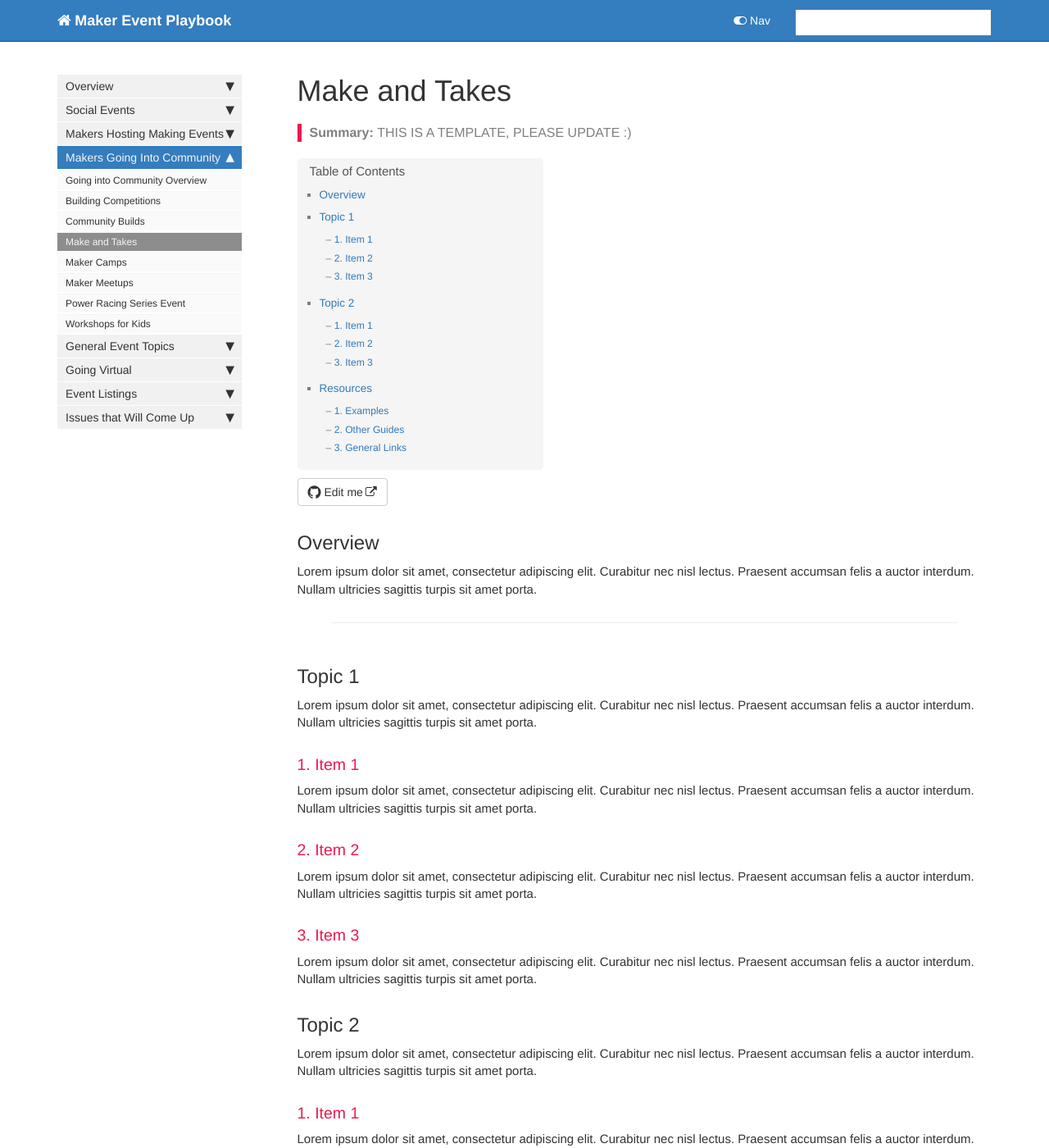
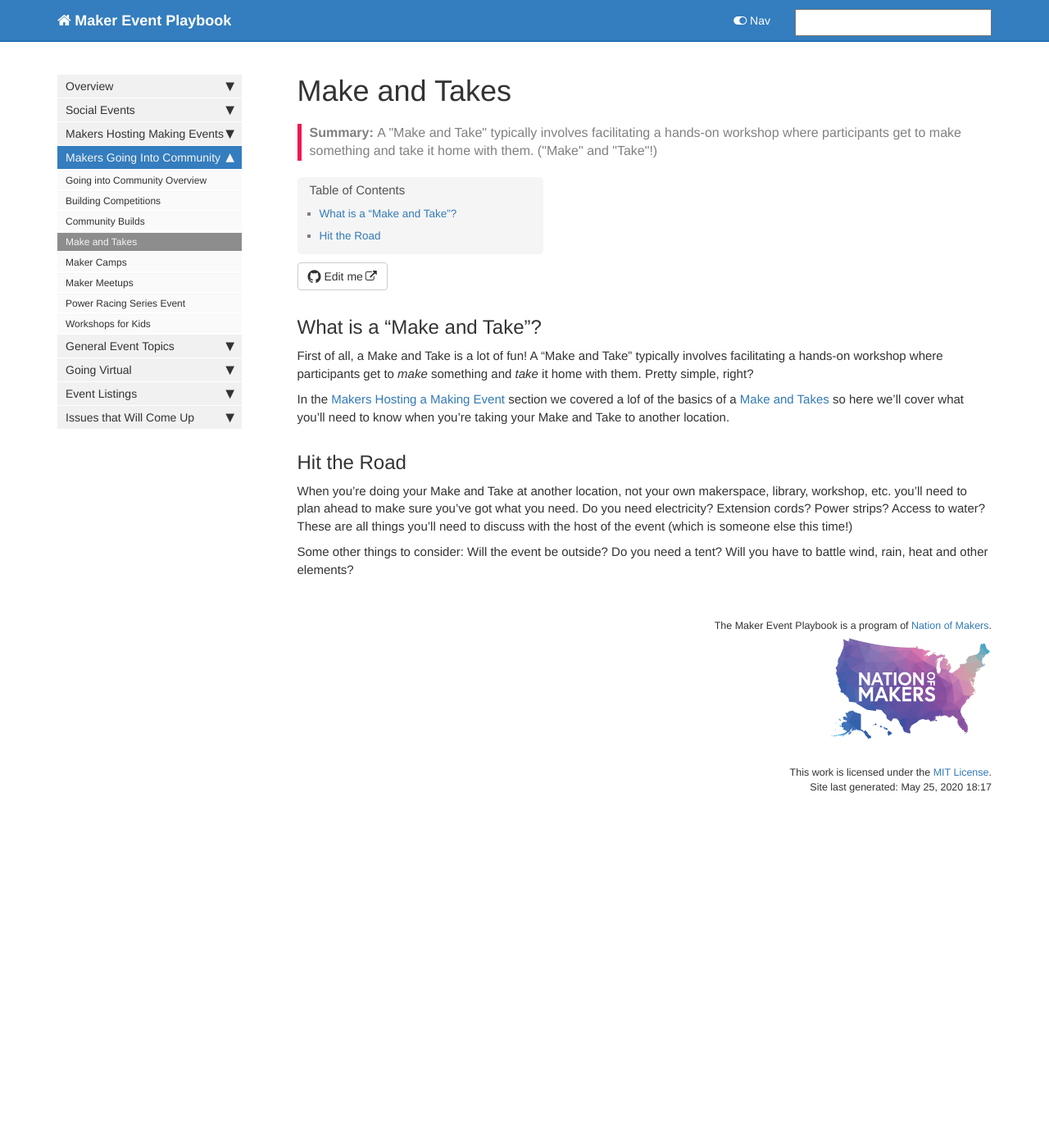
Before and after one commit to nationofmakers/maker-event-playbook, a Jekyll site: the page built from pages/community/make_and_takes.md, in a window 1280 px wide and 1400 px high. Shown: the whole window at 82% size. Built offline with Jekyll 4.4.1, drawn with Linux system fonts in a browser that asks for light colours; comment, search, counter and statistics services are not loaded; some of the changed text lies outside the part shown.

Commit message:
More content

```diff
--- a/pages/community/make_and_takes.md
+++ b/pages/community/make_and_takes.md
@@ -1,51 +1,20 @@
 ---
 title: Make and Takes
-keywords: homepage
-tags: need_content
+keywords:
+tags: [make, take, workshop]
 sidebar: home_sidebar
 permalink: /makers_going_into_community/make_and_takes
-summary: THIS IS A TEMPLATE, PLEASE UPDATE :)
+summary: A "Make and Take" typically involves facilitating a hands-on workshop where participants get to make something and take it home with them. ("Make" and "Take"!)
 ---
 
-## Overview
-Lorem ipsum dolor sit amet, consectetur adipiscing elit. Curabitur nec nisl lectus. Praesent accumsan felis a auctor interdum. Nullam ultricies sagittis turpis sit amet porta.
+## What is a "Make and Take"?
 
-***
+First of all, a Make and Take is a lot of fun! A "Make and Take" typically involves facilitating a hands-on workshop where participants get to _make_ something and _take_ it home with them. Pretty simple, right?
 
-## Topic 1
-Lorem ipsum dolor sit amet, consectetur adipiscing elit. Curabitur nec nisl lectus. Praesent accumsan felis a auctor interdum. Nullam ultricies sagittis turpis sit amet porta.
+In the [Makers Hosting a Making Event]({{site.baseurl}}/hosting_making) section we covered a lof of the basics of a [Make and Takes]({{site.baseurl}}/hosting_making/make_and_takes) so here we'll cover what you'll need to know when you're taking your Make and Take to another location.
 
-### 1. Item 1
-Lorem ipsum dolor sit amet, consectetur adipiscing elit. Curabitur nec nisl lectus. Praesent accumsan felis a auctor interdum. Nullam ultricies sagittis turpis sit amet porta.
+## Hit the Road
 
-###  2. Item 2
-Lorem ipsum dolor sit amet, consectetur adipiscing elit. Curabitur nec nisl lectus. Praesent accumsan felis a auctor interdum. Nullam ultricies sagittis turpis sit amet porta.
+When you're doing your Make and Take at another location, not your own makerspace, library, workshop, etc. you'll need to plan ahead to make sure you've got what you need. Do you need electricity? Extension cords? Power strips? Access to water? These are all things you'll need to discuss with the host of the event (which is someone else this time!)
 
-### 3. Item 3
-Lorem ipsum dolor sit amet, consectetur adipiscing elit. Curabitur nec nisl lectus. Praesent accumsan felis a auctor interdum. Nullam ultricies sagittis turpis sit amet porta.
-
-## Topic 2
-Lorem ipsum dolor sit amet, consectetur adipiscing elit. Curabitur nec nisl lectus. Praesent accumsan felis a auctor interdum. Nullam ultricies sagittis turpis sit amet porta.
-
-### 1. Item 1
-Lorem ipsum dolor sit amet, consectetur adipiscing elit. Curabitur nec nisl lectus. Praesent accumsan felis a auctor interdum. Nullam ultricies sagittis turpis sit amet porta.
-
-###  2. Item 2
-Lorem ipsum dolor sit amet, consectetur adipiscing elit. Curabitur nec nisl lectus. Praesent accumsan felis a auctor interdum. Nullam ultricies sagittis turpis sit amet porta.
-
-### 3. Item 3
-Lorem ipsum dolor sit amet, consectetur adipiscing elit. Curabitur nec nisl lectus. Praesent accumsan felis a auctor interdum. Nullam ultricies sagittis turpis sit amet porta.
-
-***
-
-## Resources
-Lorem ipsum dolor sit amet, consectetur adipiscing elit. Curabitur nec nisl lectus. Praesent accumsan felis a auctor interdum. Nullam ultricies sagittis turpis sit amet porta.
-
-### 1. Examples
-Lorem ipsum dolor sit amet, consectetur adipiscing elit. Curabitur nec nisl lectus. Praesent accumsan felis a auctor interdum. Nullam ultricies sagittis turpis sit amet porta.
-
-###  2. Other Guides
-Lorem ipsum dolor sit amet, consectetur adipiscing elit. Curabitur nec nisl lectus. Praesent accumsan felis a auctor interdum. Nullam ultricies sagittis turpis sit amet porta.
-
-### 3. General Links
-Lorem ipsum dolor sit amet, consectetur adipiscing elit. Curabitur nec nisl lectus. Praesent accumsan felis a auctor interdum. Nullam ultricies sagittis turpis sit amet porta.
+Some other things to consider: Will the event be outside? Do you need a tent? Will you have to battle wind, rain, heat and other elements?
```
